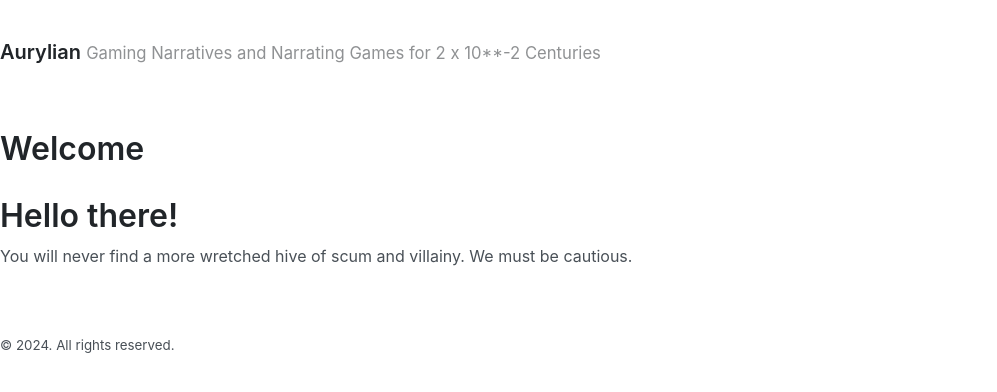
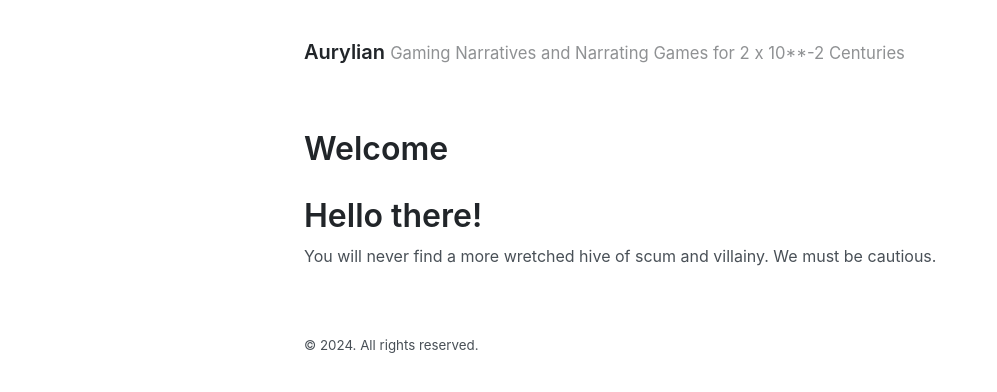
Before and after one commit to aurylian/aurylian.net, a Jekyll site: the page built from index.md, in a window 1280 px wide. Shown: the top 392 px of the page, without its empty margins (0-997 px from the left). Built offline with Jekyll 4.4.1, drawn with Linux system fonts in a browser that asks for light colours.

Commit message:
Trying to toggle sass ON.

```diff
--- a/_includes/head.html
+++ b/_includes/head.html
@@ -10,7 +10,7 @@
     {% endif %}
   </title>
 
-  <link rel="stylesheet" type="text/css" href="css/style.css">
+  <link rel="stylesheet" type="text/css" href="css/styles.css">
   <!-- <link rel="apple-touch-icon-precomposed" sizes="144x144" href="{{ '/assets/apple-touch-icon-precomposed.png' | relative_url }}">
   <link rel="shortcut icon" href="{{ '/assets/favicon.ico' | relative_url }}"> -->
   <link rel="alternate" type="application/atom+xml" title="{{ site.title }}" href="{{ 'atom.xml' | relative_url }}">
--- a/styles.scss
+++ b/css/styles.scss
@@ -1,8 +1,5 @@
 ---
-
 ---
-
-
 
 @import "variables";
 @import "base";
```
Also changed, not shown: 1 other file.
